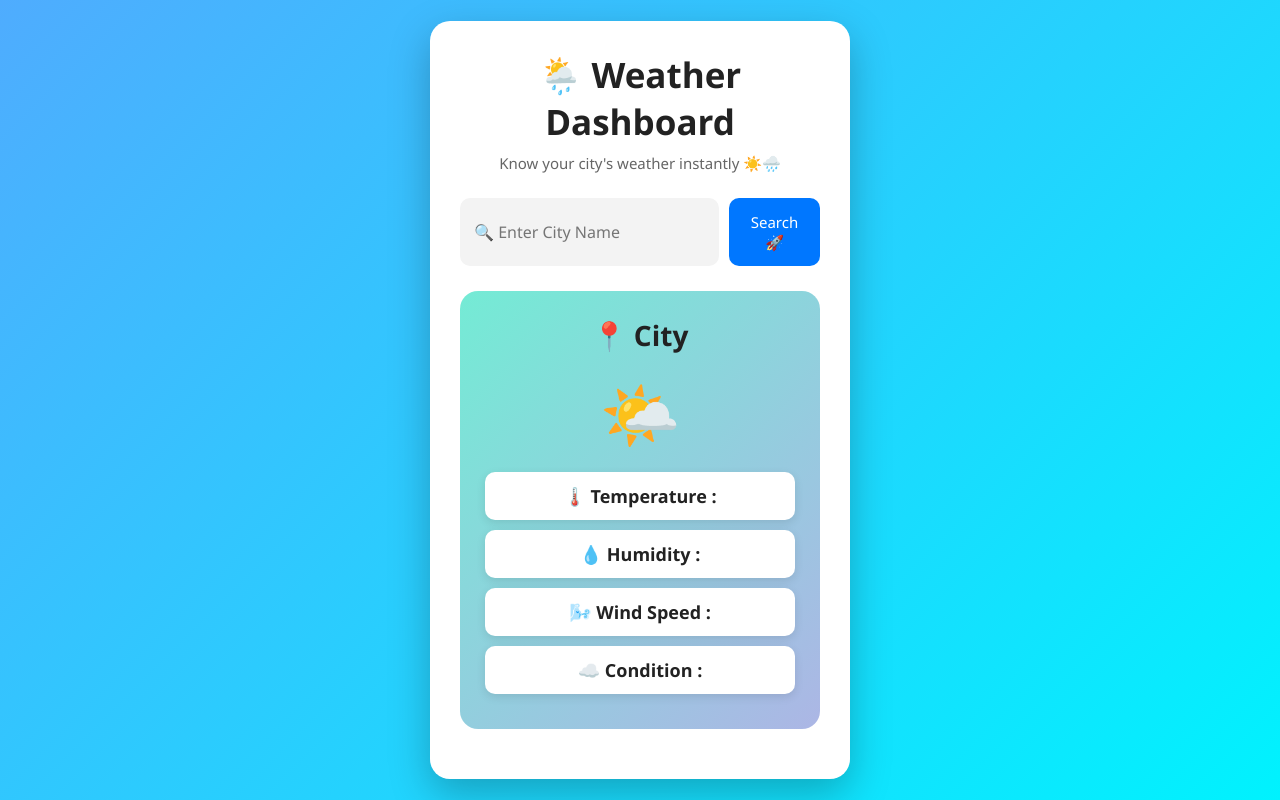
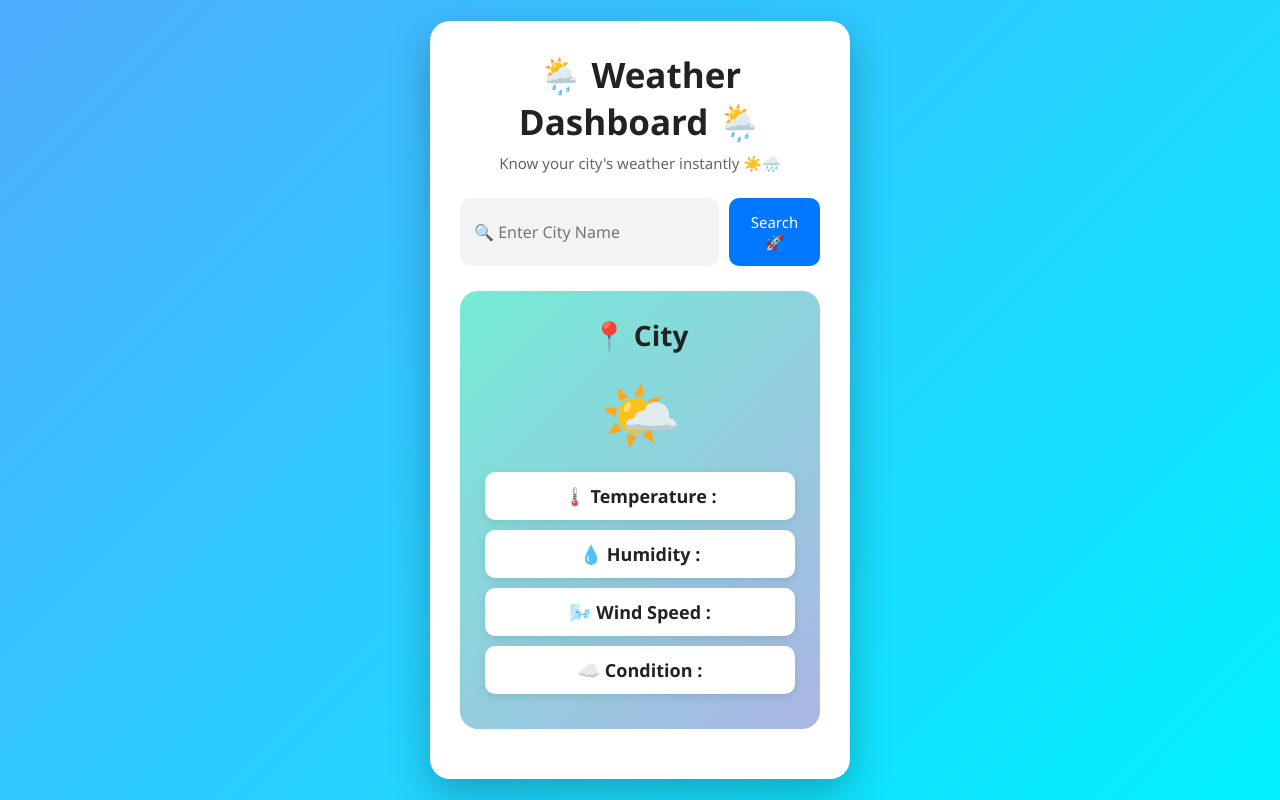
Before and after one commit to srimathy-R04/WeatherApp, a plain HTML site: page index.html in a window 1280 px wide. Drawn offline with Linux system fonts and the light colour scheme.

Commit message:
Update index.html

```diff
--- a/index.html
+++ b/index.html
@@ -4,7 +4,7 @@
 <head>
     <meta charset="UTF-8">
     <meta name="viewport" content="width=device-width, initial-scale=1.0">
-    <title>🌦️ Weather Dashboard 🌦️</title>
+    <title>🌦️ Weather Dashboard </title>
     <link rel="stylesheet" href="index.css">
 </head>
 
@@ -12,7 +12,7 @@
 
 <div class="container">
 
-    <h1>🌦️ Weather Dashboard</h1>
+    <h1>🌦️ Weather Dashboard 🌦️</h1>
     <p class="subtitle">Know your city's weather instantly ☀️🌧️</p>
 
     <div class="search-box">
```
